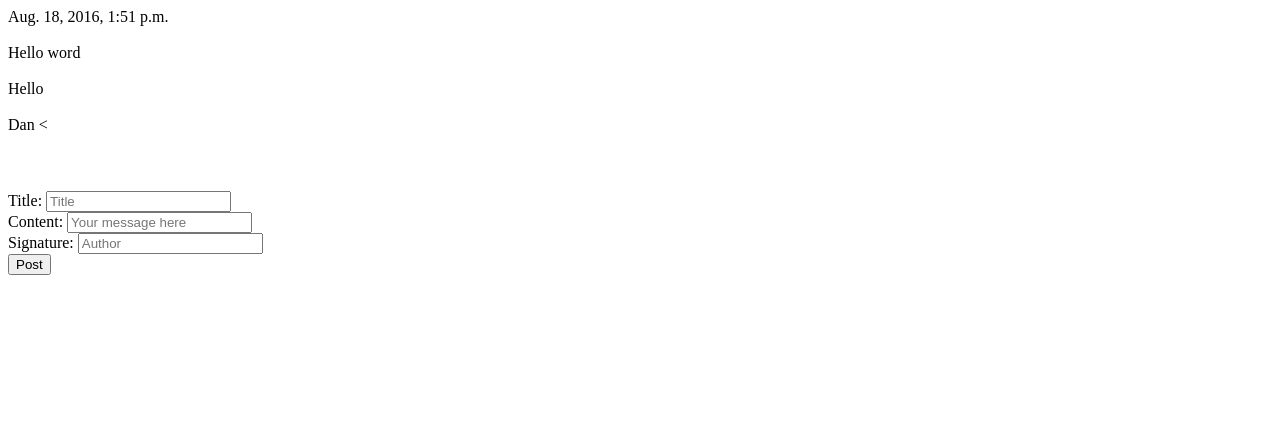
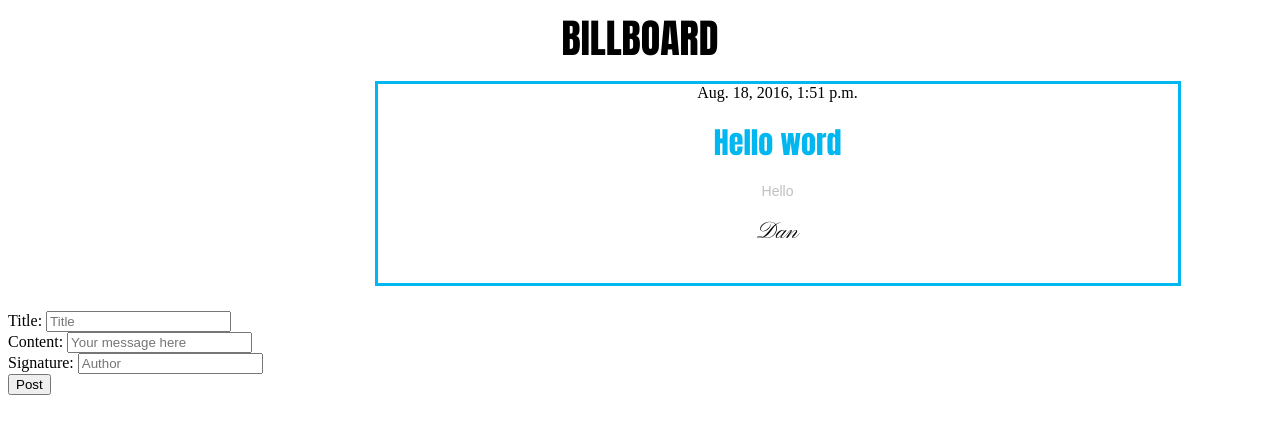
Before and after one commit to DanSamama/Billboard, a Django app: page /billboard_app/ in a window 1280 px wide. Shown: the top 434 px of the page. Run offline with Django 3.2, Linux system fonts and the light colour scheme; data comes from the database, SQL or seed files in the repository; both versions use the stored data as it was after the commit.

Commit message:
CSS and HTML

```diff
--- /dev/null
+++ b/billboard_app/static/billboard_app/css/billboard.css
@@ -0,0 +1,31 @@
+div{
+    text-align: center;
+}
+.title{
+    font-family: 'Anton', sans-serif;
+    font-size: 30px;
+    color:#00b7ef;
+}
+.content{
+    font-family: Arial;
+    font-size: 14px;
+    color:#c1bfc0;
+}
+.title_board{
+   font-family: 'Anton', sans-serif;
+    font-size: 40px;
+    color: black;
+}
+.signature{
+    font-family: 'Pinyon Script', cursive;
+    font-size: 24px;
+    color: black;
+
+}
+.message_square{
+    width:800px;
+    border:#00b7ef solid 3px ;
+    margin-left: 29%;
+    margin-bottom: 2%;
+    margin-top: 1%;
+}
--- a/billboard_app/static/css/billboard.css
+++ /dev/null
@@ -1,3 +0,0 @@
-div{
-    text-align: center;
-}
--- a/billboard_app/templates/billboard_app/index.html
+++ b/billboard_app/templates/billboard_app/index.html
@@ -1,17 +1,36 @@
+<!DOCTYPE html>
+<html lang="en">
+<head>
+    <meta charset="UTF-8">
+    <title>Index</title>
+    {% load static %}
+
+<link rel="stylesheet" type="text/css" href="{% static 'billboard_app/css/billboard.css' %}" />
+    <link href="https://fonts.googleapis.com/css?family=Anton" rel="stylesheet">
+    <link href="https://fonts.googleapis.com/css?family=Pinyon+Script" rel="stylesheet">
+    <link href="https://fonts.googleapis.com/css?family=Open+Sans" rel="stylesheet">
+</head>
+<body>
+
+<div>
+    <div class="title_board">BILLBOARD</div>
+</div>
+
 {% if latest_message_list %}
         {% for msg in latest_message_list %}
-            <div>
+<div class="message_square">
            <div class="publication">{{ msg.pub_date }}</div> <br/>
            <div class="title"> {{ msg.title }} </div> <br/>
            <div class="content"> {{ msg.content }} </div> <br/>
-           <div class="signature"> {{ msg.author }} <</div> <br/>
-            </div>
+           <div class="signature"> {{ msg.author }} </div> <br/>
+
             <br/>
+</div>
         {% endfor %}
-        </ul>
 {% else %}
     <p>No billboards are available.</p>
 {% endif %}
+
 
 
 <h1>{{ message.title }}</h1>
@@ -28,3 +47,7 @@
 <input type="submit" value="Post" />
 
 </form>
+
+
+</body>
+</html>
```
Also changed, not shown: billboard_app/static/billboard_app/js/billboard.js (renamed from billboard_app/static/js/billboard.js), db.sqlite3.
